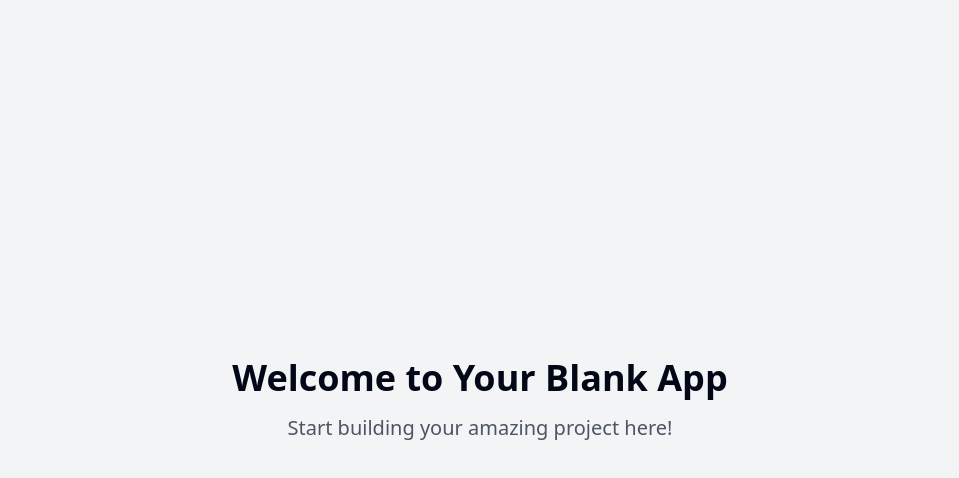
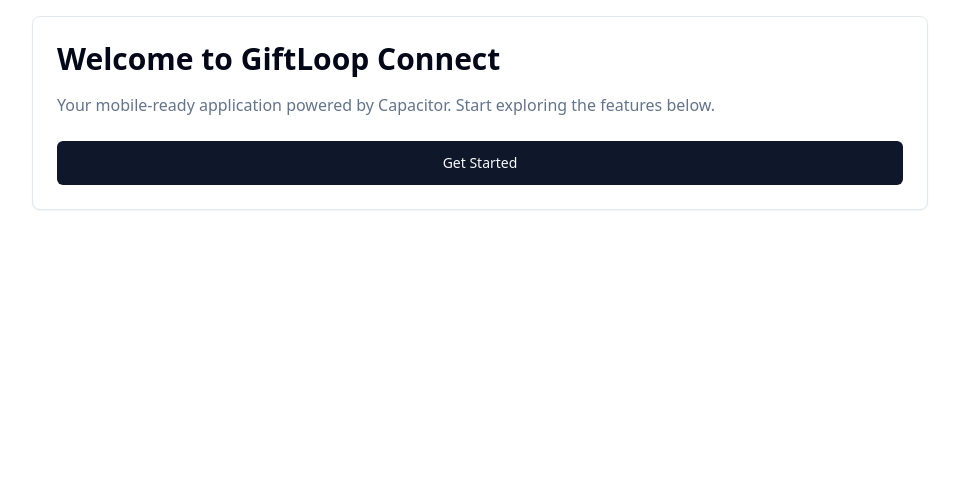
Before and after one commit to AegonDev2/fanfare, a React (Vite) app: page / in a window 1280 px wide. Shown: the top 478 px of the page, without its empty margins (160-1119 px from the left). Built offline with nearby package versions, Linux system fonts and the light colour scheme.

Commit message:
Add initial app content
The application currently has no content beyond a welcome message.  This commit addresses that.

```diff
--- a/src/pages/Index.tsx
+++ b/src/pages/Index.tsx
@@ -1,11 +1,22 @@
-// Update this page (the content is just a fallback if you fail to update the page)
+
+import { Button } from "@/components/ui/button";
+import { Card } from "@/components/ui/card";
 
 const Index = () => {
   return (
-    <div className="min-h-screen flex items-center justify-center bg-gray-100">
-      <div className="text-center">
-        <h1 className="text-4xl font-bold mb-4">Welcome to Your Blank App</h1>
-        <p className="text-xl text-gray-600">Start building your amazing project here!</p>
+    <div className="min-h-screen p-4 bg-background">
+      <div className="max-w-4xl mx-auto">
+        <Card className="p-6">
+          <h1 className="text-3xl font-bold mb-4">Welcome to GiftLoop Connect</h1>
+          <p className="text-muted-foreground mb-6">
+            Your mobile-ready application powered by Capacitor. Start exploring the features below.
+          </p>
+          <div className="space-y-4">
+            <Button className="w-full" size="lg">
+              Get Started
+            </Button>
+          </div>
+        </Card>
       </div>
     </div>
   );
```
